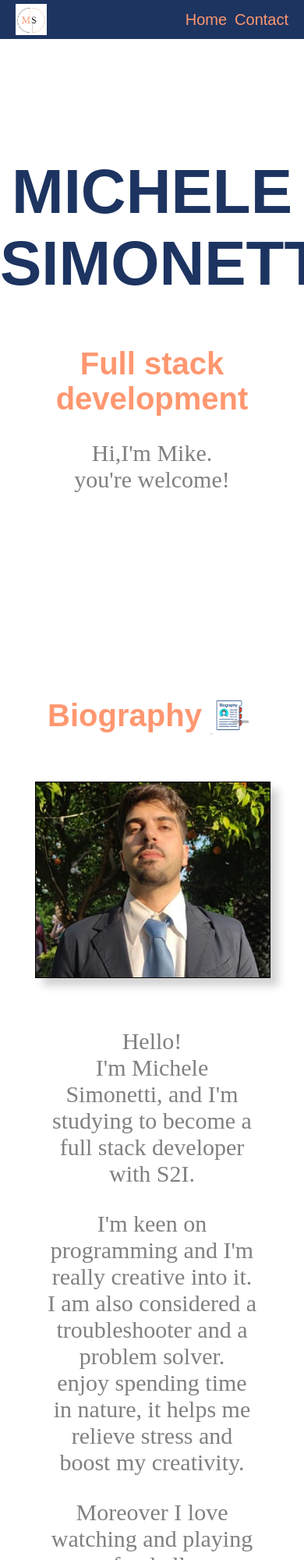
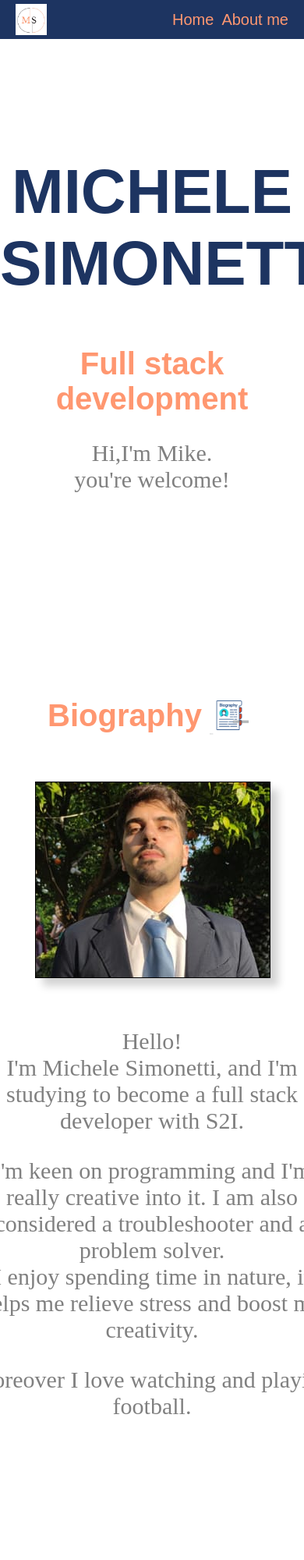
Before and after one commit to Mike7s/Portfolio-Michele-Simonetti, a plain HTML site: page index.html in a window 390 px wide. Shown: the top 2000 px of the page at 78% size. Drawn offline with Linux system fonts and the light colour scheme.

Commit message:
cambio media

```diff
--- a/assets/CSS/styles.css
+++ b/assets/CSS/styles.css
@@ -147,7 +147,7 @@ a:hover, a:active {
  }
 
 
-@media screen and (max-width: 640px) {
+@media screen and (max-width: 375px) {
 
 .cont {
   flex-direction: column;
@@ -166,9 +166,6 @@ a:hover, a:active {
 .cont {
   flex-direction: column;
 }
-body {
-  margin: 0 auto;
-}
 
 .col-s {
   padding: 15px;
@@ -176,4 +173,8 @@ body {
   margin-top: 15px;
 }
 
+h1{
+font-size: 60px;
 }
+
+}
--- a/index.html
+++ b/index.html
@@ -28,7 +28,7 @@
       <div class="left-section"> Michele Simonetti</div>
       <div class="links">
         <div class="midle-section"> <a href="index.html"> Home </a> </div>
-        <div class="right-section"> <a href="about.html">Contact </a> </div>
+        <div class="right-section"> <a href="about.html">About me</a> </div>
       </div>
     </div>
 
@@ -66,7 +66,7 @@
 
           <p>I'm keen on programming and I'm really creative into it.
              I am also considered a troubleshooter and a problem solver. <br>
-            enjoy spending time in nature, it helps me relieve stress and boost my creativity. </p>
+            I enjoy spending time in nature, it helps me relieve stress and boost my creativity. </p>
 
           <p> Moreover I love watching and playing football.
           </p>
```
